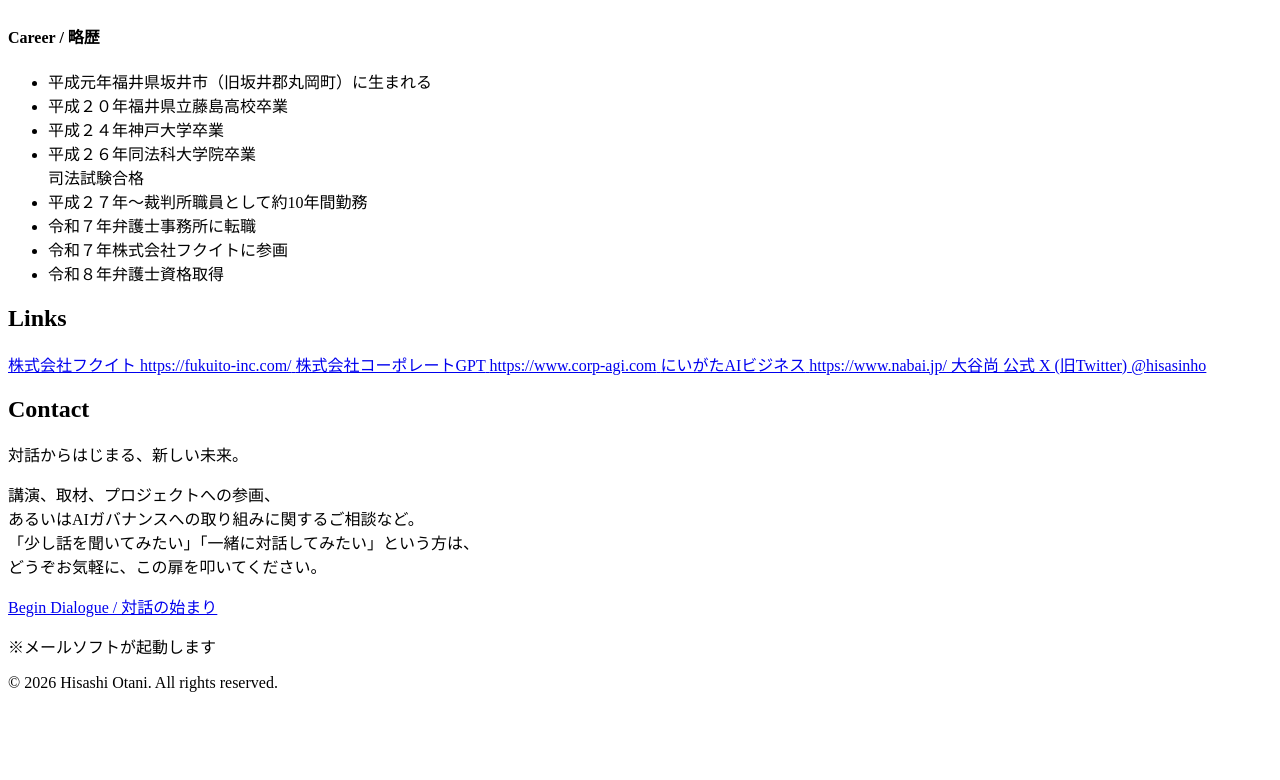
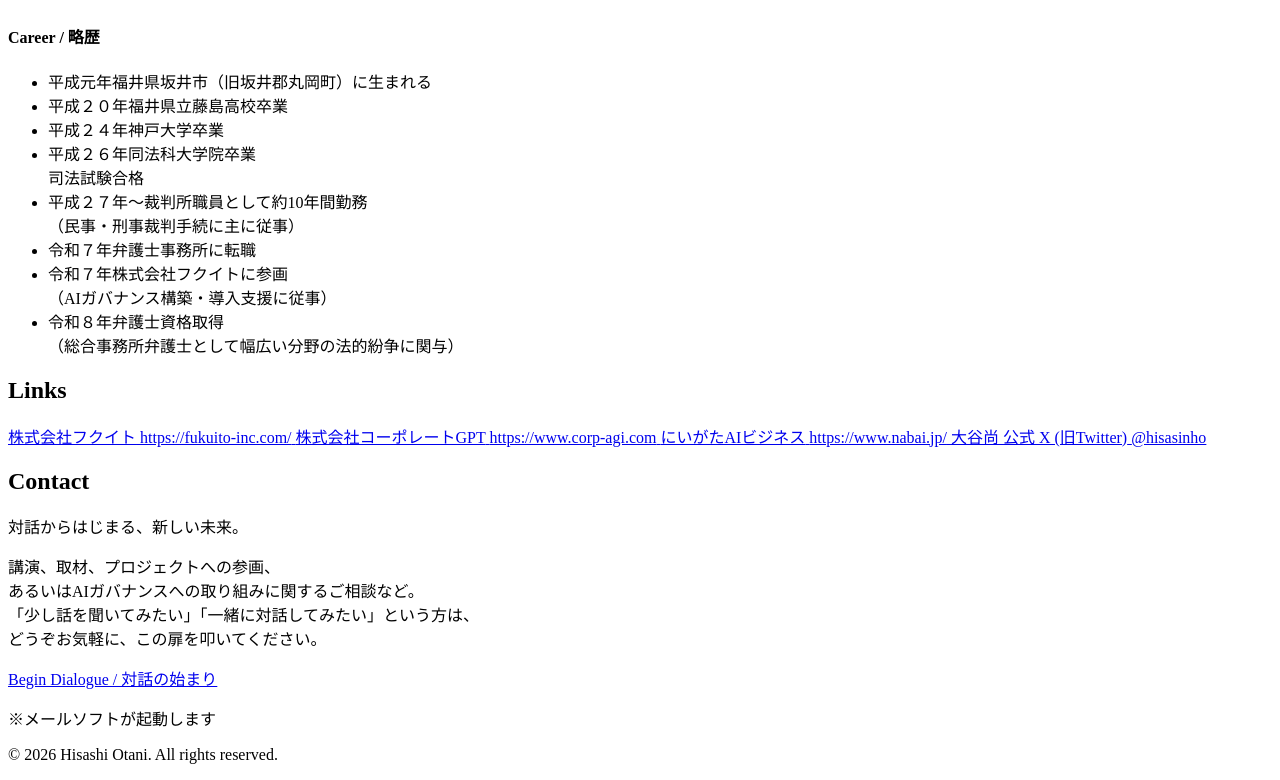
Before and after one commit to azzurri613-maker/official-, a website built with Vite: page index.html in a window 1280 px wide. Shown: the part 3805-4585 px from the top of the page. Before the commit the page ends 4513 px from the top, so only its background shows below. Built offline with nearby package versions, Linux system fonts and the light colour scheme.

Commit message:
Add descriptive details to career history

```diff
--- a/index.html
+++ b/index.html
@@ -134,10 +134,10 @@
                             <li><span class="year">平成２０年</span><span class="event"><span>福井県立</span><span>藤島高校卒業</span></span></li>
                             <li><span class="year">平成２４年</span><span class="event"><span>神戸大学卒業</span></span></li>
                             <li><span class="year">平成２６年</span><span class="event"><span>同法科大学院卒業</span><br><span>司法試験合格</span></span></li>
-                            <li><span class="year">平成２７年～</span><span class="event"><span>裁判所職員として</span><span>約10年間勤務</span></span></li>
+                            <li><span class="year">平成２７年～</span><span class="event"><span>裁判所職員として</span><span>約10年間勤務</span><br><span class="event-detail">（民事・刑事裁判手続に主に従事）</span></span></li>
                             <li><span class="year">令和７年</span><span class="event"><span>弁護士事務所に</span><span>転職</span></span></li>
-                            <li><span class="year">令和７年</span><span class="event"><span>株式会社フクイトに</span><span>参画</span></span></li>
-                            <li><span class="year">令和８年</span><span class="event"><span>弁護士資格取得</span></span></li>
+                            <li><span class="year">令和７年</span><span class="event"><span>株式会社フクイトに</span><span>参画</span><br><span class="event-detail">（AIガバナンス構築・導入支援に従事）</span></span></li>
+                            <li><span class="year">令和８年</span><span class="event"><span>弁護士資格取得</span><br><span class="event-detail">（総合事務所弁護士として幅広い分野の法的紛争に関与）</span></span></li>
                         </ul>
                     </div>
                 </div>
--- a/style.css
+++ b/style.css
@@ -407,6 +407,15 @@ h1, h2, h3, h4, .logo, .essay, .intro-title {
     flex-grow: 1;
 }
 
+.event-detail {
+    display: block;
+    font-size: 0.95rem;
+    color: var(--color-blue-grey);
+    margin-top: 5px;
+    letter-spacing: 0.05em;
+    line-height: 1.5;
+}
+
 .sp-br {
     display: none;
 }
```
